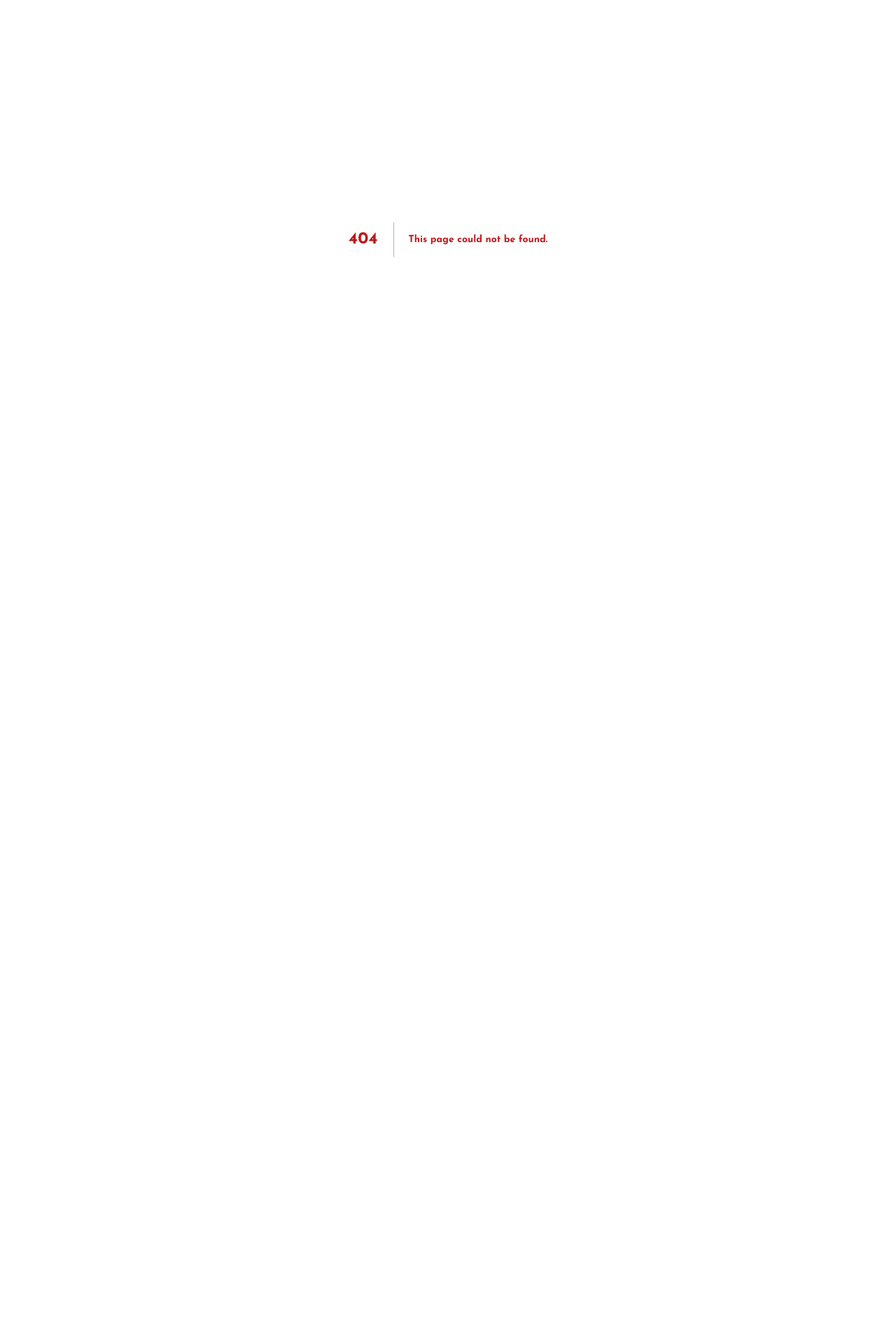
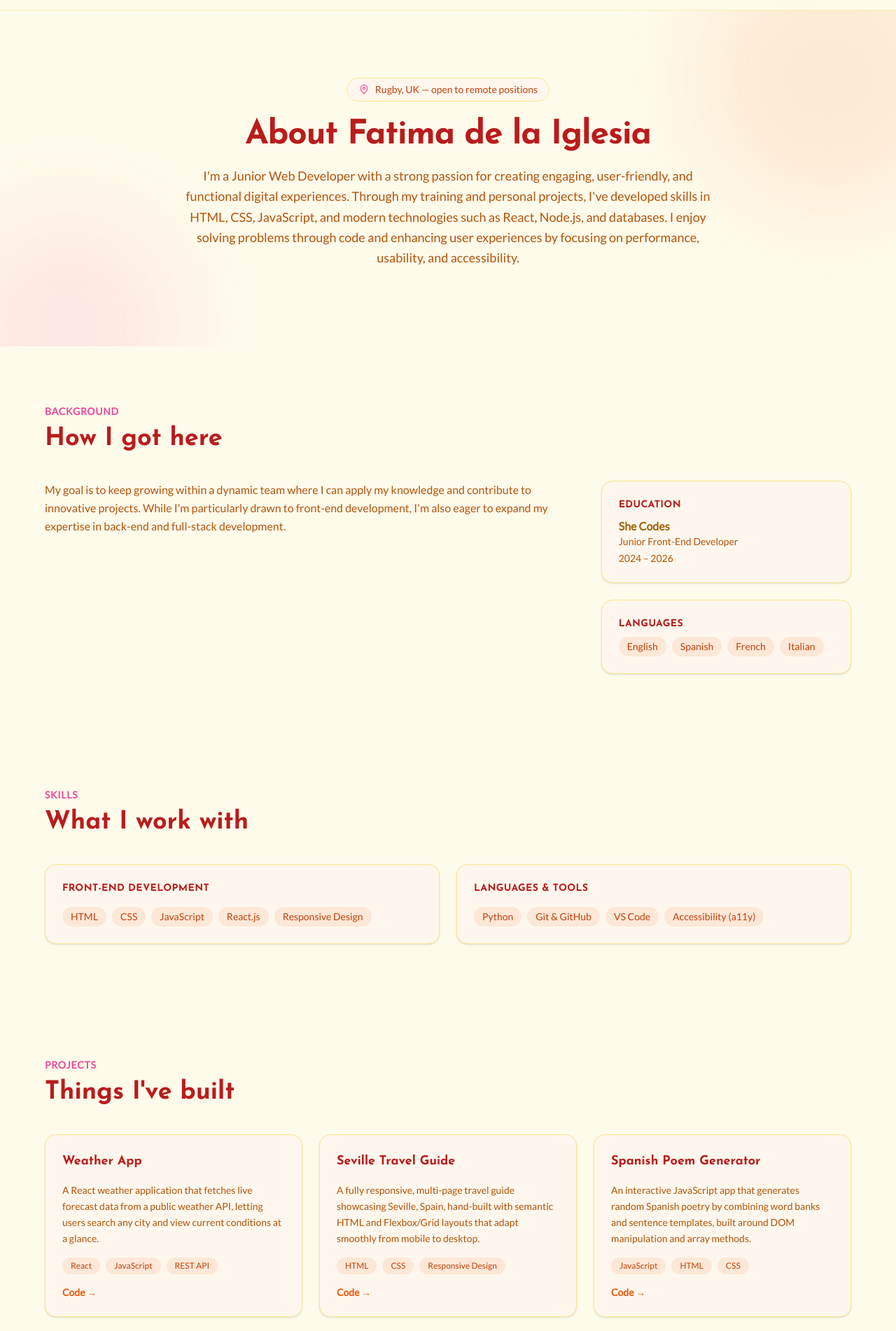
Before and after one commit to FatimadelaIglesia/new-portfolio, a Next.js app: page /about in a window 1280 px wide. Before the commit this address had no page. Shown: the part 58-1960 px from the top of the page at 70% size. Before the commit the page ends 800 px from the top, so only its background shows below. Built offline with nearby package versions, Linux system fonts and the light colour scheme.

Commit message:
Create page.tsx

```diff
--- /dev/null
+++ b/src/app/about/page.tsx
@@ -0,0 +1,185 @@
+import Link from "next/link";
+import Navbar from "@/components/Navbar";
+import Footer from "@/components/Footer";
+import { personalInfo, education, spokenLanguages, skills, projects } from "@/lib/data";
+import { PinIcon } from "@/components/icons";
+
+export default function AboutPage() {
+  return (
+    <>
+      <Navbar />
+      <main className="flex-1">
+        {/* HERO */}
+        <section
+          id="about-top"
+          className="relative overflow-hidden px-6 pt-16 pb-20 sm:px-8 sm:pt-24 sm:pb-28"
+        >
+          <div
+            aria-hidden="true"
+            className="pointer-events-none absolute -top-24 -right-24 h-72 w-72 rounded-full bg-primary/10 blur-3xl sm:h-96 sm:w-96"
+          />
+          <div
+            aria-hidden="true"
+            className="pointer-events-none absolute -bottom-32 -left-16 h-64 w-64 rounded-full bg-accent/10 blur-3xl sm:h-80 sm:w-80"
+          />
+          <div className="relative mx-auto max-w-3xl text-center">
+            <p className="inline-flex items-center gap-2 rounded-full border border-border bg-surface px-4 py-1.5 text-sm font-medium text-primary-dark">
+              <PinIcon className="size-4 text-accent" />
+              {personalInfo.location}
+            </p>
+            <h1 className="mt-6 font-heading text-4xl font-bold tracking-tight text-text sm:text-5xl">
+              About {personalInfo.name}
+            </h1>
+            <p className="mt-5 text-lg leading-relaxed text-text-muted">
+              {personalInfo.bio}
+            </p>
+          </div>
+        </section>
+
+        {/* BACKGROUND */}
+        <section id="about-background" className="px-6 py-20 sm:px-8">
+          <div className="mx-auto max-w-6xl">
+            <div className="max-w-2xl">
+              <span className="text-sm font-semibold uppercase tracking-wider text-accent">
+                Background
+              </span>
+              <h2 className="mt-2 font-heading text-3xl font-bold text-text sm:text-4xl">
+                How I got here
+              </h2>
+            </div>
+            <div className="mt-10 grid gap-10 md:grid-cols-3">
+              <div className="md:col-span-2">
+                <p className="text-base leading-relaxed text-text-muted">
+                  {personalInfo.goal}
+                </p>
+              </div>
+              <div className="flex flex-col gap-6">
+                <div className="rounded-2xl border border-border bg-surface p-6 shadow-sm">
+                  <h3 className="font-heading text-sm font-semibold uppercase tracking-wide text-primary-dark">
+                    Education
+                  </h3>
+                  <p className="mt-2 text-base font-semibold text-text">
+                    {education.school}
+                  </p>
+                  <p className="text-sm text-text-muted">{education.program}</p>
+                  <p className="mt-1 text-sm text-text-muted">{education.period}</p>
+                </div>
+                <div className="rounded-2xl border border-border bg-surface p-6 shadow-sm">
+                  <h3 className="font-heading text-sm font-semibold uppercase tracking-wide text-primary-dark">
+                    Languages
+                  </h3>
+                  <ul className="mt-2 flex flex-wrap gap-2">
+                    {spokenLanguages.map((lang) => (
+                      <li
+                        key={lang}
+                        className="rounded-full bg-primary/10 px-3 py-1 text-sm font-medium text-primary-dark"
+                      >
+                        {lang}
+                      </li>
+                    ))}
+                  </ul>
+                </div>
+              </div>
+            </div>
+          </div>
+        </section>
+
+        {/* SKILLS */}
+        <section id="about-skills" className="px-6 py-20 sm:px-8">
+          <div className="mx-auto max-w-6xl">
+            <div className="max-w-2xl">
+              <span className="text-sm font-semibold uppercase tracking-wider text-accent">
+                Skills
+              </span>
+              <h2 className="mt-2 font-heading text-3xl font-bold text-text sm:text-4xl">
+                What I work with
+              </h2>
+            </div>
+            <div className="mt-10 grid gap-6 sm:grid-cols-2">
+              {Object.entries(skills).map(([groupTitle, items]) => (
+                <div
+                  key={groupTitle}
+                  className="rounded-2xl border border-border bg-surface p-6 shadow-sm"
+                >
+                  <h3 className="font-heading text-sm font-semibold uppercase tracking-wide text-primary-dark">
+                    {groupTitle}
+                  </h3>
+                  <ul className="mt-4 flex flex-wrap gap-2">
+                    {items.map((item) => (
+                      <li
+                        key={item}
+                        className="rounded-full bg-primary/10 px-3 py-1 text-sm font-medium text-primary-dark"
+                      >
+                        {item}
+                      </li>
+                    ))}
+                  </ul>
+                </div>
+              ))}
+            </div>
+          </div>
+        </section>
+
+        {/* PROJECTS */}
+        <section id="about-projects" className="px-6 py-20 sm:px-8">
+          <div className="mx-auto max-w-6xl">
+            <div className="max-w-2xl">
+              <span className="text-sm font-semibold uppercase tracking-wider text-accent">
+                Projects
+              </span>
+              <h2 className="mt-2 font-heading text-3xl font-bold text-text sm:text-4xl">
+                Things I&apos;ve built
+              </h2>
+            </div>
+            <div className="mt-10 grid gap-6 sm:grid-cols-2 lg:grid-cols-3">
+              {projects.map((project) => (
+                <div
+                  key={project.title}
+                  className="flex flex-col gap-4 rounded-2xl border border-border bg-surface p-6 shadow-sm"
+                >
+                  <h3 className="font-heading text-lg font-bold text-text">
+                    {project.title}
+                  </h3>
+                  <p className="text-sm leading-relaxed text-text-muted">
+                    {project.description}
+                  </p>
+                  <ul className="flex flex-wrap gap-2">
+                    {project.tech.map((tag) => (
+                      <li
+                        key={tag}
+                        className="rounded-full bg-primary/10 px-3 py-1 text-xs font-medium text-primary-dark"
+                      >
+                        {tag}
+                      </li>
+                    ))}
+                  </ul>
+                  <div className="mt-auto flex gap-4">
+                    <Link
+                      href={project.repoUrl}
+                      target="_blank"
+                      rel="noopener noreferrer"
+                      className="text-sm font-semibold text-primary hover:text-primary-dark"
+                    >
+                      Code →
+                    </Link>
+                    {project.liveUrl && (
+                      <Link
+                        href={project.liveUrl}
+                        target="_blank"
+                        rel="noopener noreferrer"
+                        className="text-sm font-semibold text-primary hover:text-primary-dark"
+                      >
+                        Live demo →
+                      </Link>
+                    )}
+                  </div>
+                </div>
+              ))}
+            </div>
+          </div>
+        </section>
+      </main>
+      <Footer />
+    </>
+  );
+}
```
